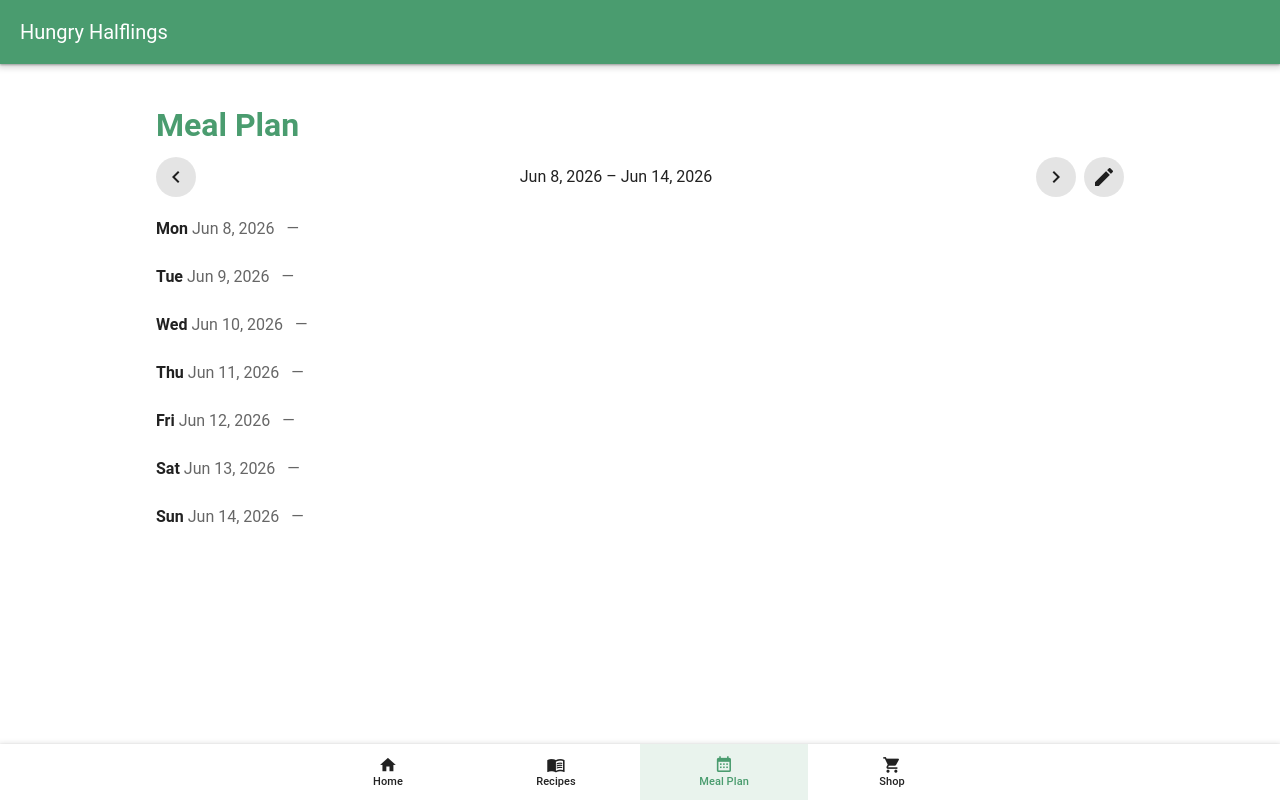
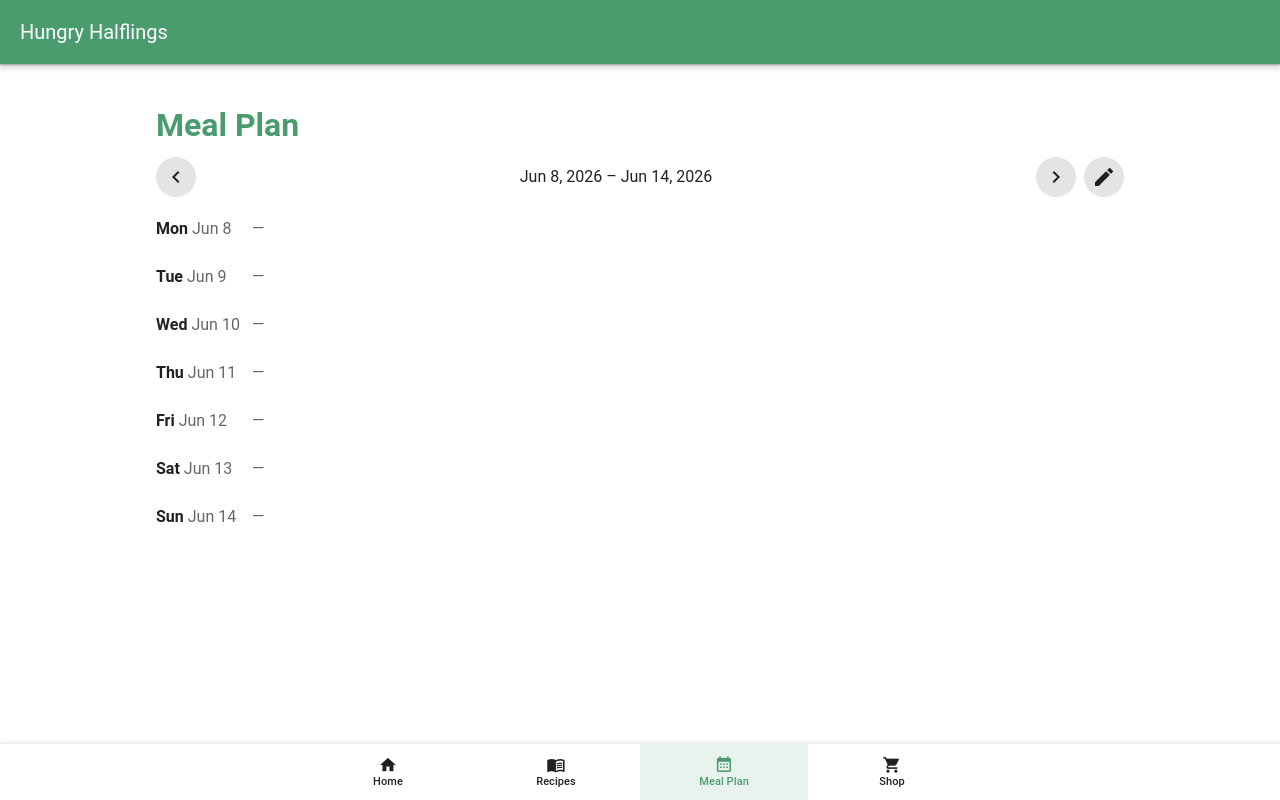
Before and after one commit to peldszus/hungry-halflings-hearty-handbook, a Vue app: page /#/meal-plan in a window 1280 px wide. Built offline with nearby package versions, Linux system fonts and the light colour scheme.

Commit message:
Show year only in week nav label, not in day row labels
https://claude.ai/code/session_013dmajiS8zmhZpKeiobg9hC

```diff
--- a/src/views/MealPlanView.vue
+++ b/src/views/MealPlanView.vue
@@ -30,7 +30,12 @@ const weekDays = computed(() => {
     return {
       iso: date.toISOString().slice(0, 10),
       weekday: date.toLocaleDateString('en-US', { weekday: 'short' }),
-      date: date.toLocaleDateString('en-US', { month: 'short', day: 'numeric', year: 'numeric' }),
+      date: date.toLocaleDateString('en-US', { month: 'short', day: 'numeric' }),
+      dateWithYear: date.toLocaleDateString('en-US', {
+        month: 'short',
+        day: 'numeric',
+        year: 'numeric',
+      }),
       recipe,
       selectedRecipeId: entry?.recipeId ?? '',
     }
@@ -58,7 +63,7 @@ function onRecipeChange(date: string, value: string) {
     <div class="d-flex align-center mb-3 gap-2">
       <v-btn icon="mdi-chevron-left" variant="tonal" size="small" @click="weekOffset--" />
       <span class="text-body-2 flex-grow-1 text-center">
-        {{ weekDays[0].date }} – {{ weekDays[6].date }}
+        {{ weekDays[0].dateWithYear }} – {{ weekDays[6].dateWithYear }}
       </span>
       <v-btn icon="mdi-chevron-right" variant="tonal" size="small" @click="weekOffset++" />
       <v-btn
```
